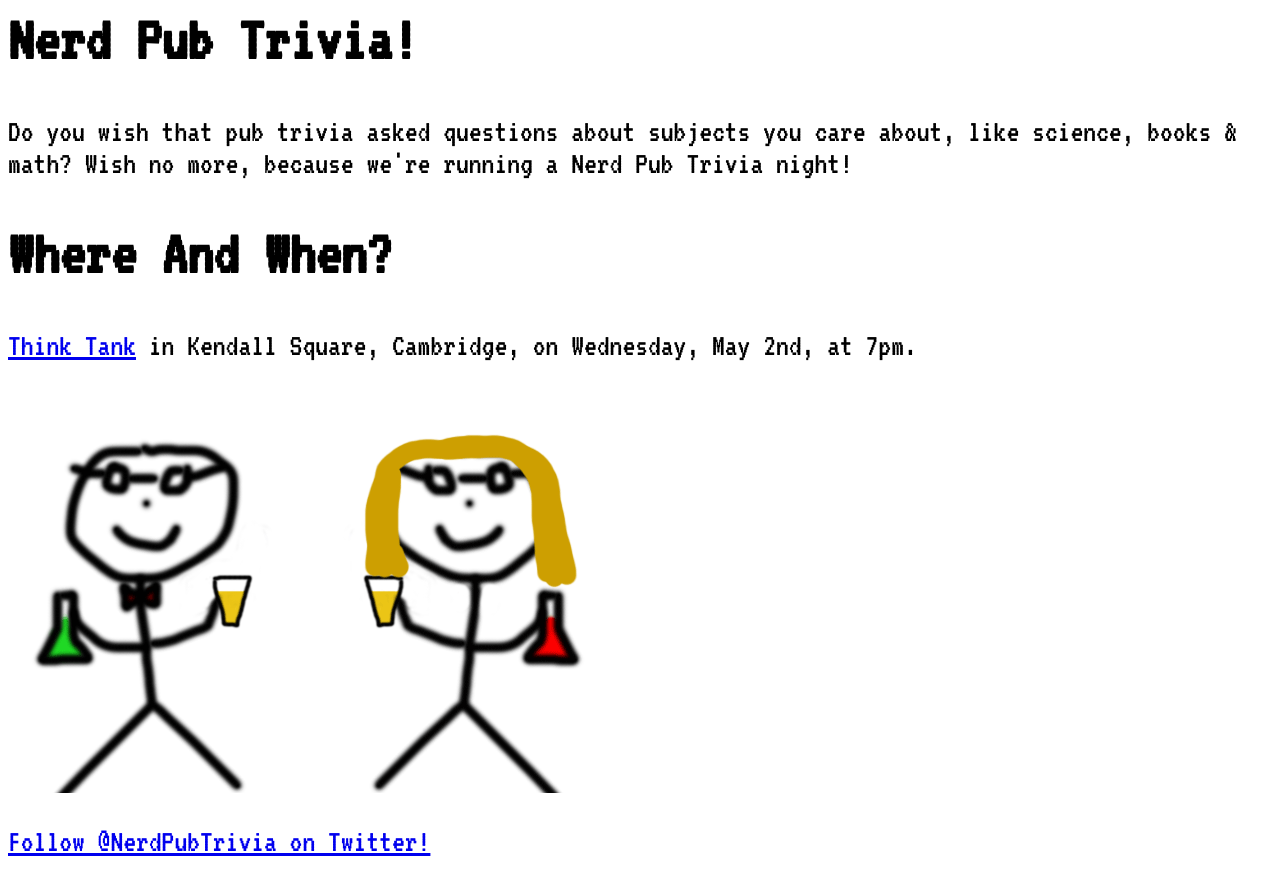
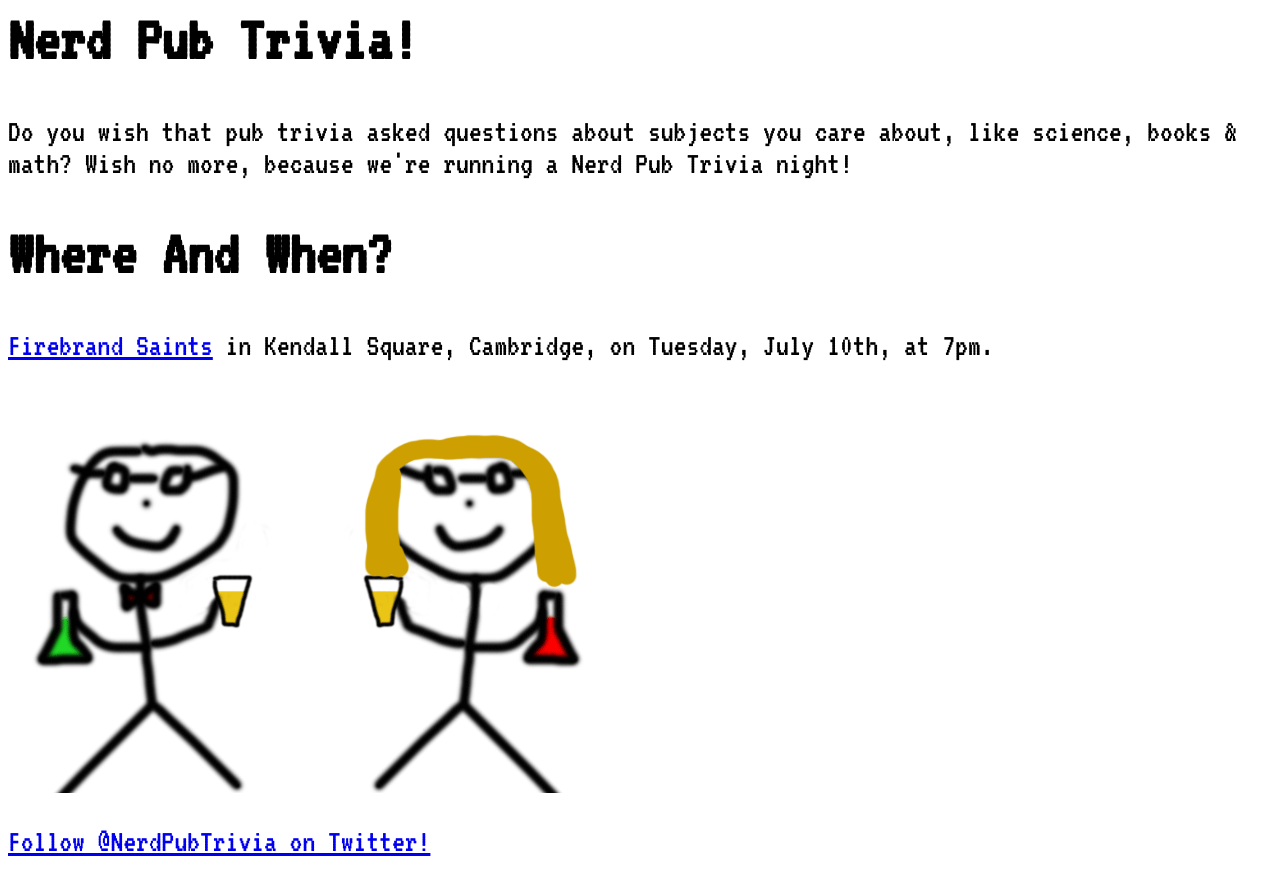
Before and after one commit to adamf/NerdPubTrivia, a plain HTML site: page index.html in a window 1280 px wide. Drawn offline with Linux system fonts and the light colour scheme.

Commit message:
Change date

```diff
--- a/index.html
+++ b/index.html
@@ -20,8 +20,8 @@ because we're running a Nerd Pub Trivia night!
 <p>
 <h1>Where And When?</h1>
 <p>
-<a href="http://www.thinktankcambridge.com/">Think Tank</a>
-in Kendall Square, Cambridge, on Wednesday, May 2nd, at 7pm.
+<a href="http://firebrandsaints.com/">Firebrand Saints</a>
+in Kendall Square, Cambridge, on Tuesday, July 10th, at 7pm.
 
 <p>
 <img src="/images/male-nerd.png"><img src="/images/female-nerd.png">
```
